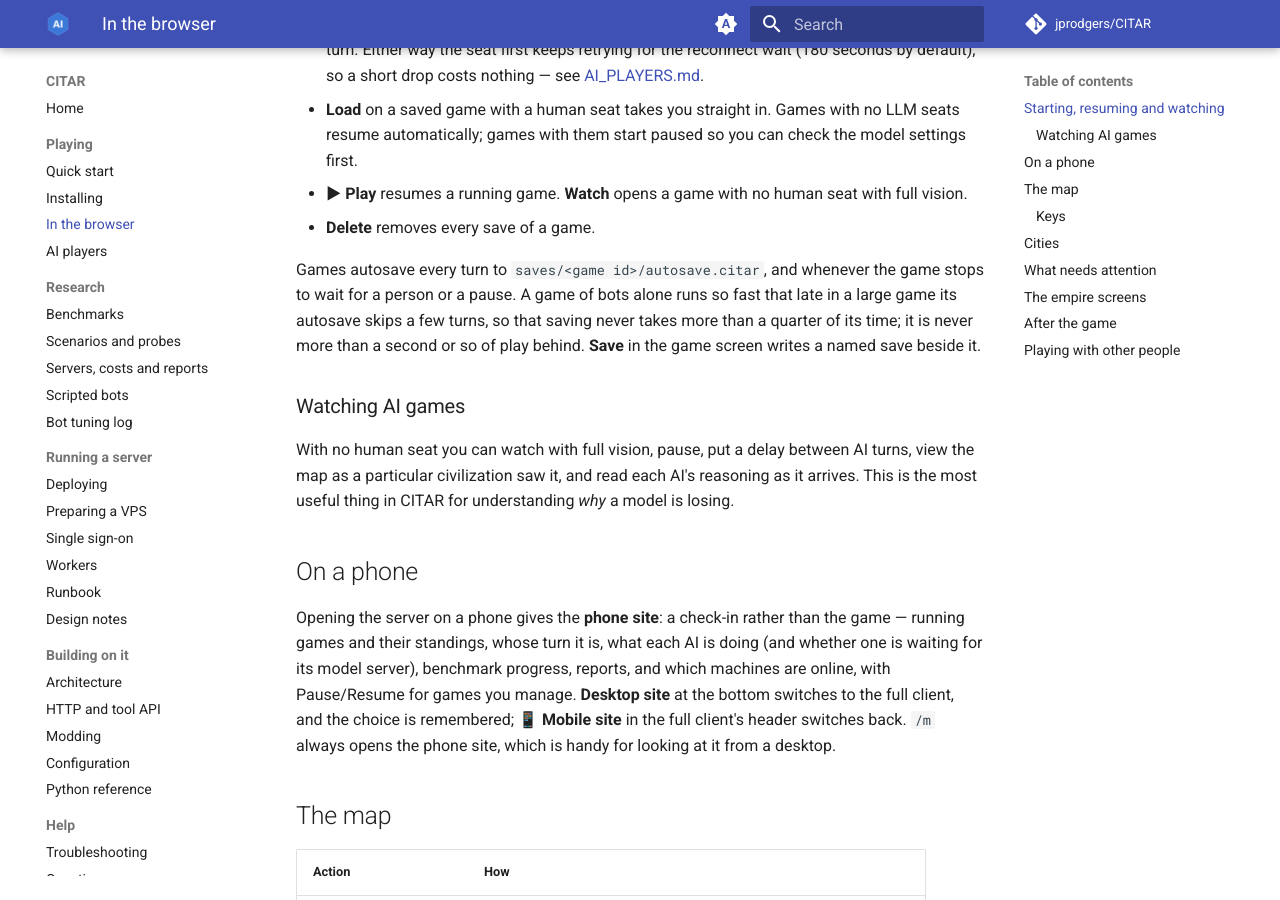
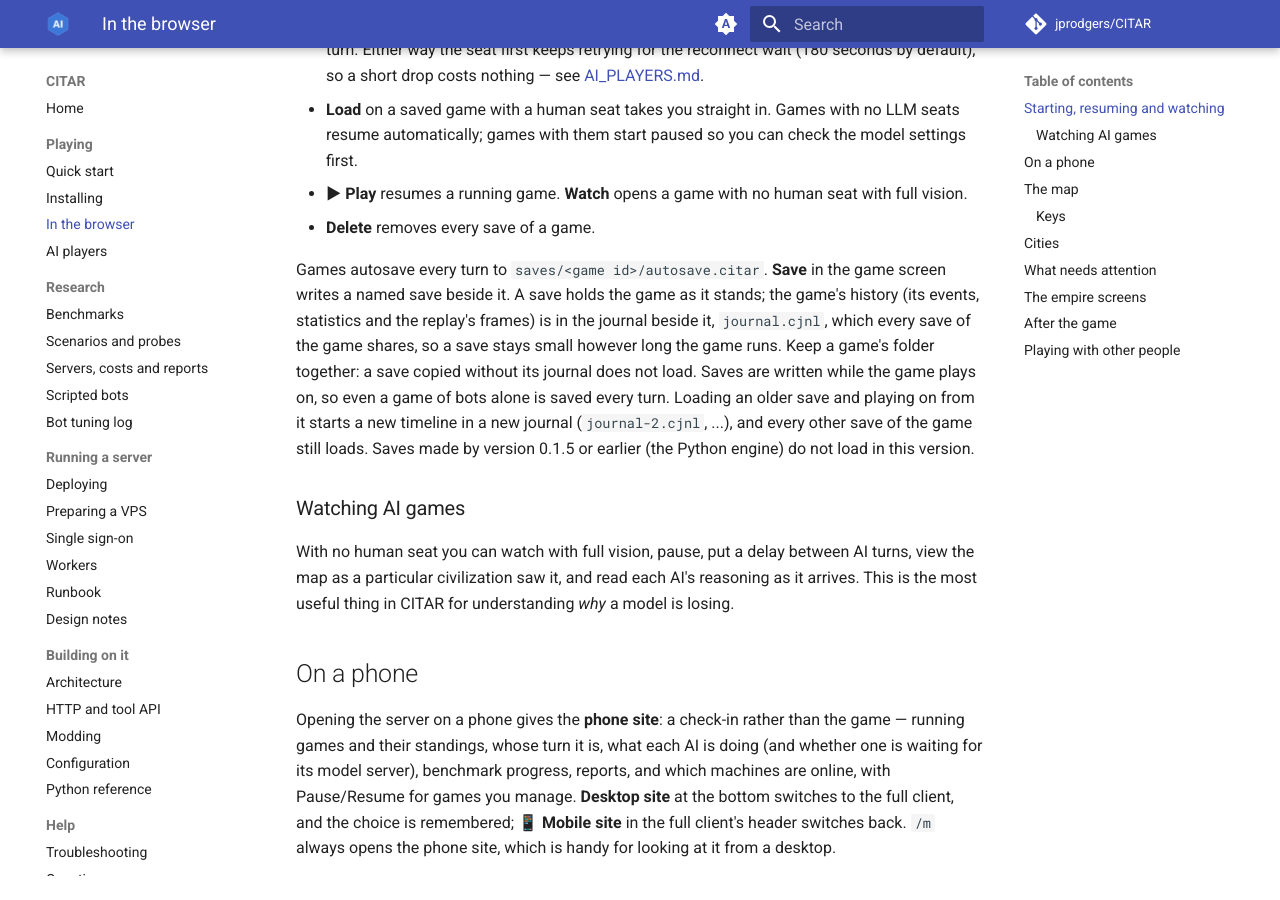
Before and after one commit to jprodgers/CITAR, an MkDocs documentation site: the page built from docs/PLAYING.md, in a window 1280 px wide and 900 px high, scrolled down 801 px. Built offline with MkDocs 1.6.1 and Material for MkDocs 9.7.7, drawn with Linux system fonts in a browser that asks for light colours; comment, search, counter and statistics services are not loaded.

Commit message:
server: a save that does not load is a 400 that says why; docs: saves v2
/api/saves/load answers a LoadError (a save of the Python engine, a damaged or missing journal,
a journal another session holds) with its message, and the smoke test checks a v1 save's.
PLAYING, TROUBLESHOOTING and ARCHITECTURE describe the container, the journal and timelines.

Co-Authored-By: Claude Opus 5.5 <noreply@anthropic.com>

```diff
--- a/docs/PLAYING.md
+++ b/docs/PLAYING.md
@@ -31,10 +31,14 @@ The lobby lists running games and saved ones.
 - **▶ Play** resumes a running game. **Watch** opens a game with no human seat with full vision.
 - **Delete** removes every save of a game.
 
-Games autosave every turn to `saves/<game id>/autosave.citar`, and whenever the game stops to wait
-for a person or a pause. A game of bots alone runs so fast that late in a large game its autosave
-skips a few turns, so that saving never takes more than a quarter of its time; it is never more than
-a second or so of play behind. **Save** in the game screen writes a named save beside it.
+Games autosave every turn to `saves/<game id>/autosave.citar`. **Save** in the game screen writes a
+named save beside it. A save holds the game as it stands; the game's history (its events, statistics
+and the replay's frames) is in the journal beside it, `journal.cjnl`, which every save of the game
+shares, so a save stays small however long the game runs. Keep a game's folder together: a save
+copied without its journal does not load. Saves are written while the game plays on, so even a game
+of bots alone is saved every turn. Loading an older save and playing on from it starts a new
+timeline in a new journal (`journal-2.cjnl`, ...), and every other save of the game still loads.
+Saves made by version 0.1.5 or earlier (the Python engine) do not load in this version.
 
 ### Watching AI games
 
```
Also changed, not shown: docs/ARCHITECTURE.md (+8 -1 lines), docs/TROUBLESHOOTING.md (+14 -1 lines), 2 other files.
